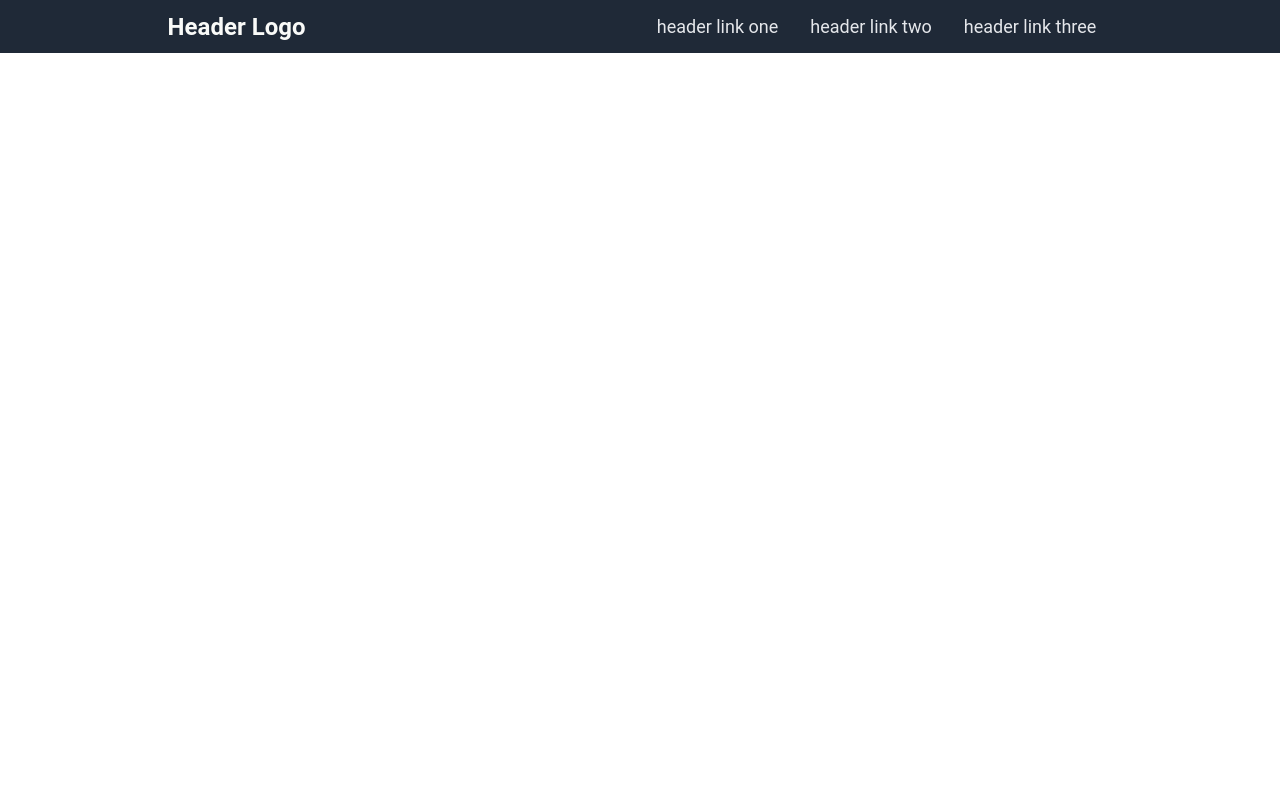
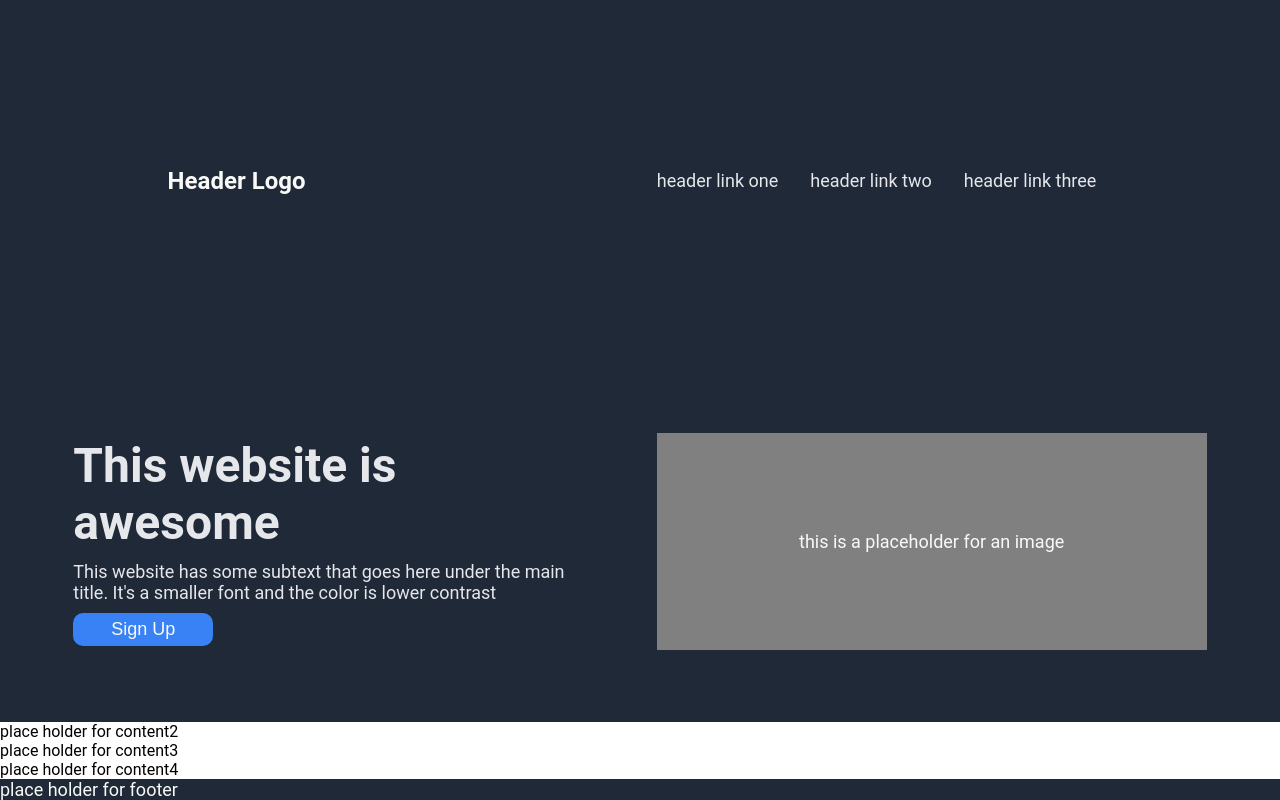
Before and after one commit to NerdyClimber6969/landing-page, a plain HTML site: page index.html in a window 1280 px wide. Drawn offline with Linux system fonts and the light colour scheme.

Commit message:
Day two version - Add section 1 - Add place holder for section 2 to 4 and footer

```diff
--- a/index.html
+++ b/index.html
@@ -14,11 +14,20 @@
                     <li><a href="#">header link three</a></li>
                 </ul>
             </div>
-            <div class="content1"></div>
-            <div class="content2"></div>
-            <div class="content3"></div>
-            <div class="content4"></div>
-            <div class="footer"></div>
+            <div class="content1">
+                <div class="left">
+                    <div id="awesome">This website is awesome</div>
+                    <div>This website has some subtext that goes here under the main title. It's a smaller font and the color is lower contrast</div>
+                    <button>Sign Up</button>
+                </div>
+                <div class="right">
+                    <div>this is a placeholder for an image</div>
+                </div>
+            </div>
+            <div class="content2">place holder for content2</div>
+            <div class="content3">place holder for content3</div>
+            <div class="content4">place holder for content4</div>
+            <div class="footer">place holder for footer</div>
         </body>
     </head>
 </html>
--- a/style.css
+++ b/style.css
@@ -1,8 +1,10 @@
 body {
     font-family: Roboto, sans-serif;
+    height: 100vh;
     margin: 0;
     display: flex;
     flex-direction: column;
+    justify-content: space-between;
 }
 
 ul {
@@ -21,20 +23,66 @@ li {
 
 a {
     text-decoration: none;
+}
+
+button {
+    background-color: #3882F6;
+    color: #f9faf8;
+    border: 0;
+    border-radius: 10px;
+    padding: 6px;
+    font-size: 18px;
+    max-width: 140px;
+}
+
+.header, .content1, .footer{
+    background-color: #1F2937;
+    color: #f9faf8;
+    font-size: 18px
+}
+
+.content1 .left, a {
     color: #e5e7eb;
 }
 
 #logo {
-    color: #f9faf8;
     font-size: 24px;
     font-weight: 700;
 }
 
-
 .header {
     display: flex;
-    background-color: #1F2937;
     justify-content: space-around;
     flex: 1;
     align-items: center;
 }
+
+.content1 {
+    display:flex;
+    justify-content: space-evenly;
+    align-items: center;
+    flex: 1;
+    gap: 10px;
+}
+
+.content1 .left {
+    width: 500px;
+    display: flex;
+    flex-direction: column;
+    flex-wrap: wrap;
+    gap: 10px
+}
+
+#awesome {
+    font-size:  48px;
+    font-weight: bolder;
+}
+
+.content1 .right{
+    width: 550px;
+    height: 217px;
+    background-color: grey;
+    display: flex;
+    justify-content: center;
+    align-items: center;
+}
```
